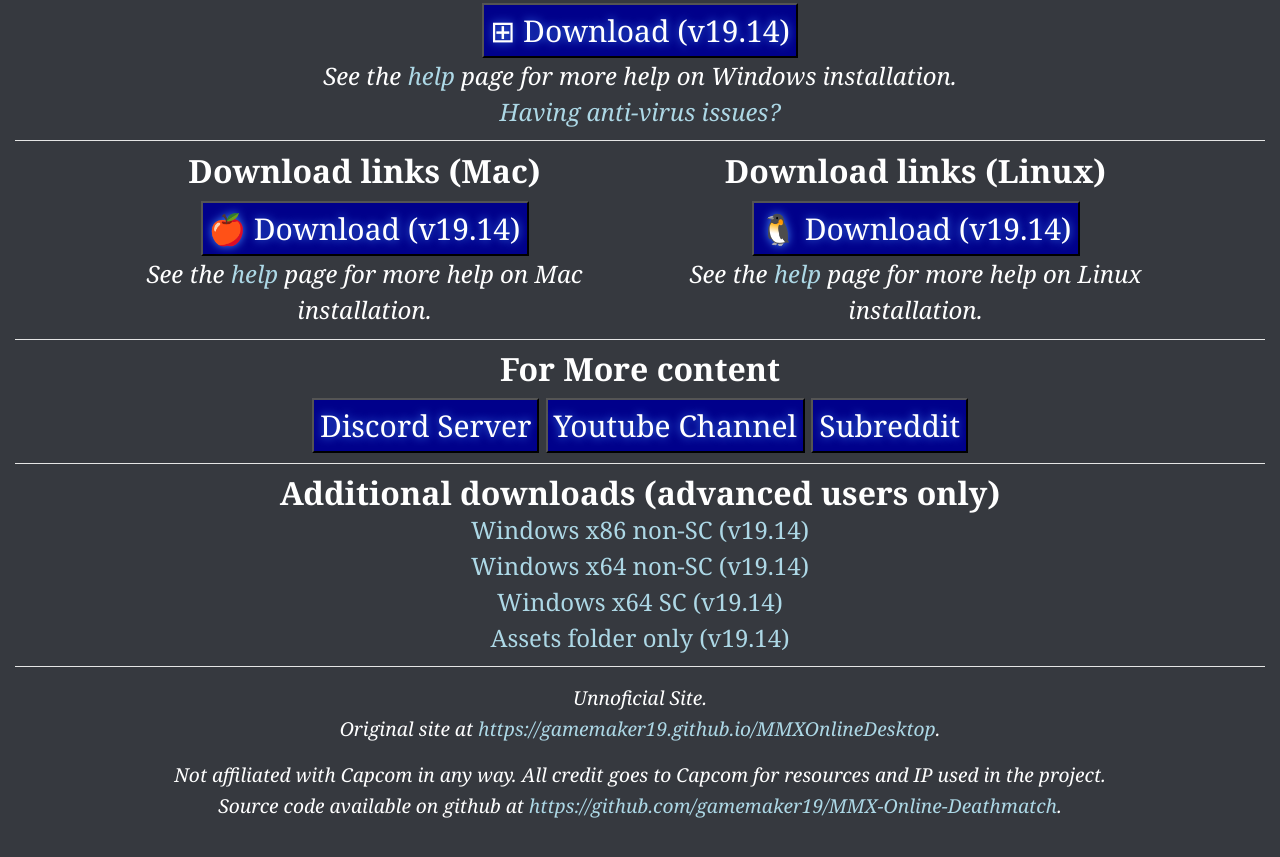
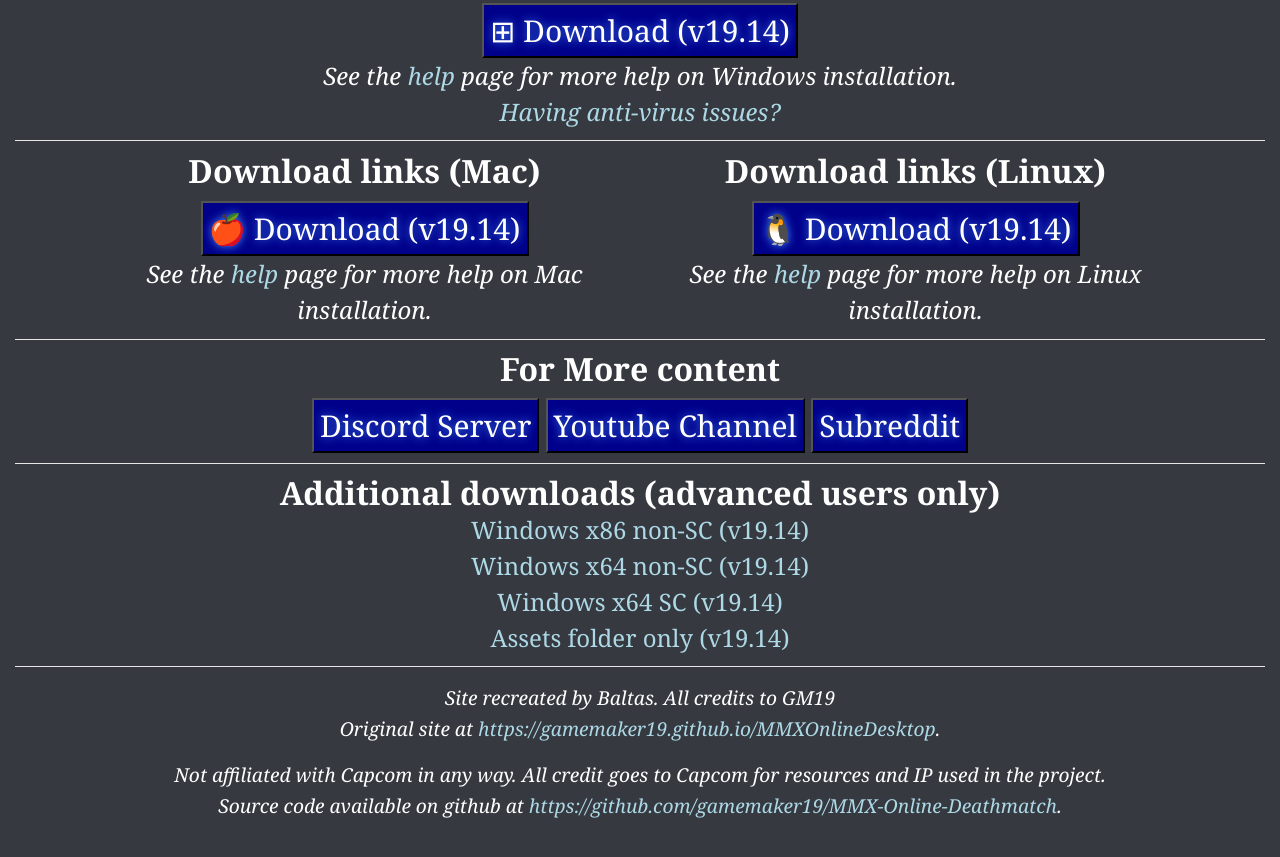
Before and after one commit to gamemaker-19/gamemaker-19.github.io, a plain HTML site: page index.html in a window 1280 px wide. Shown: the part 1142-1999 px from the top of the page. Drawn offline with nearby package versions, Linux system fonts and the light colour scheme.

Commit message:
credits correction

```diff
--- a/index.html
+++ b/index.html
@@ -157,7 +157,7 @@
 <div style="text-align: center;margin-top:15px">
 
 </div>
-<p style="text-align: center"><small><i>Unnoficial Site. <br> Original site at <a href="https://gamemaker19.github.io/MMXOnlineDesktop/index.html">https://gamemaker19.github.io/MMXOnlineDesktop</a>.</i></small></p>
+<p style="text-align: center"><small><i>Site recreated by Baltas. All credits to GM19<br> Original site at <a href="https://gamemaker19.github.io/MMXOnlineDesktop/index.html">https://gamemaker19.github.io/MMXOnlineDesktop</a>.</i></small></p>
 <p style="text-align: center"><small><i>Not affiliated with Capcom in any way. All credit goes to Capcom for resources and IP used in the project.<br>Source code available on github at <a href="https://github.com/gamemaker19/MMX-Online-Deathmatch">https://github.com/gamemaker19/MMX-Online-Deathmatch</a>.</i></small></p>
 
 </body>
```
